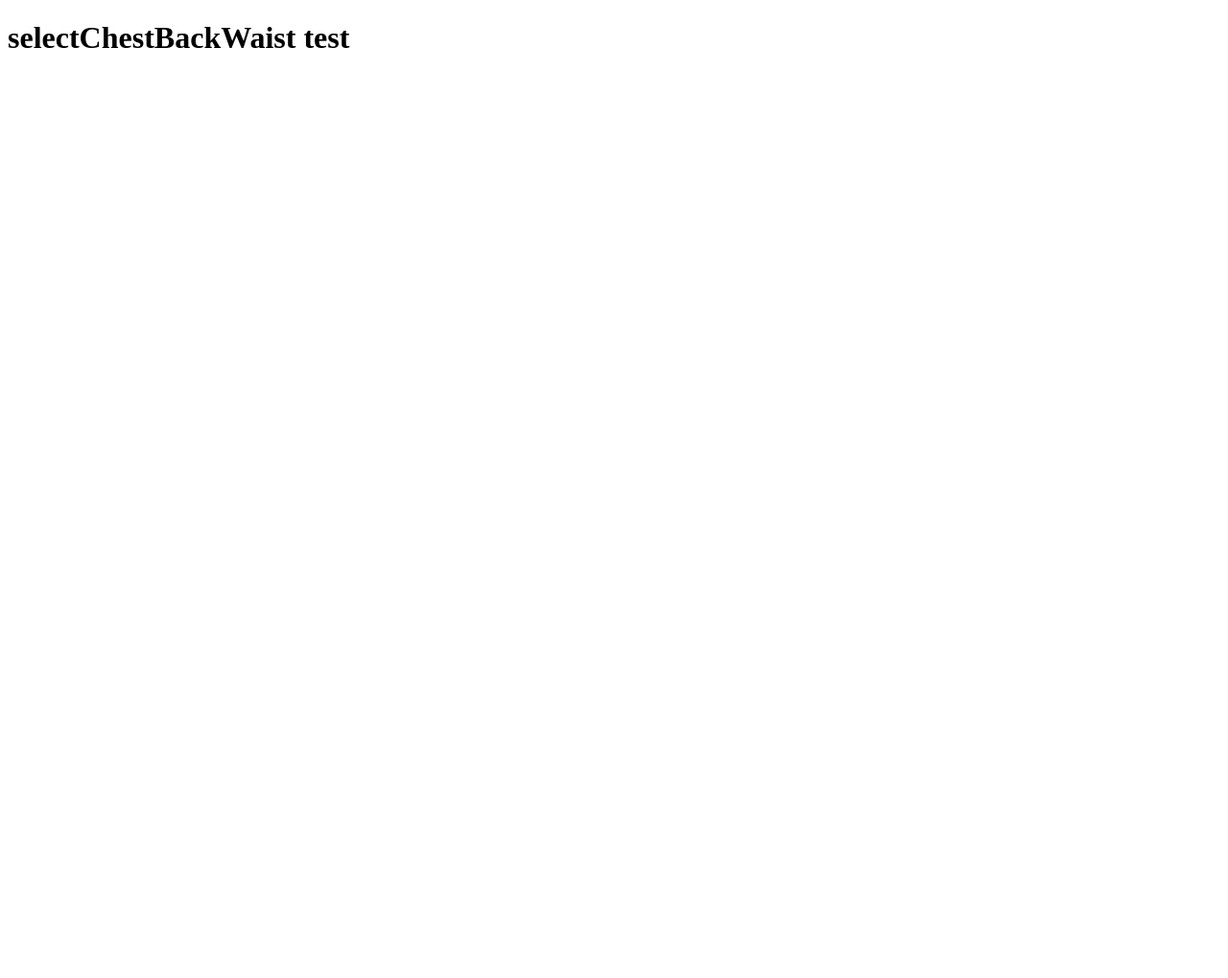
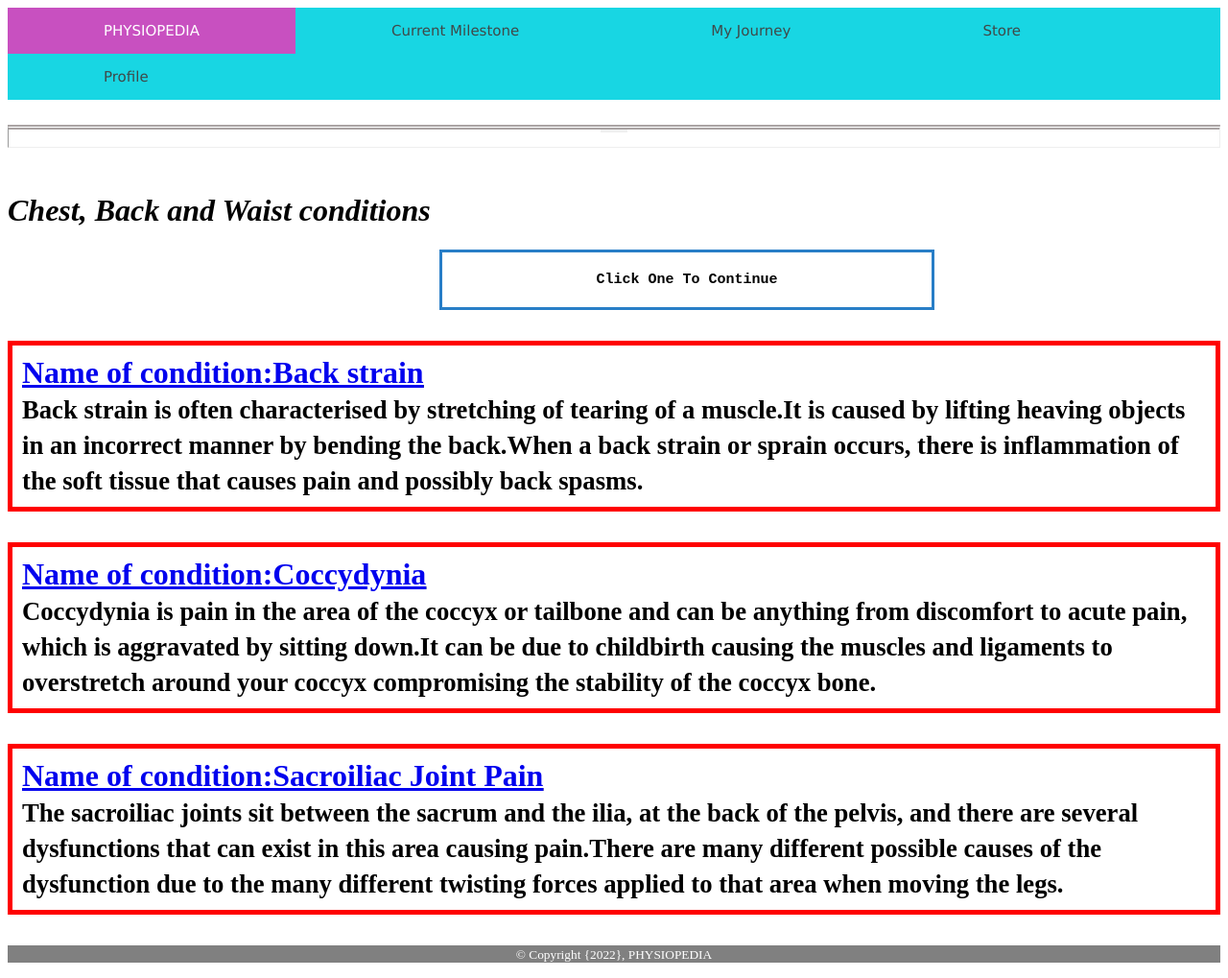
Before and after one commit to heidityx/PhysiopediaCo, a Django app: page /selections-ChestBackWaist/ in a window 1280 px wide. Before the commit the page is almost empty. Shown: the whole page at 96% size. Before the commit the page ends 50 px from the top, so only its background shows below. Run offline with Django 4.2, Linux system fonts and the light colour scheme.

Commit message:
selectChestBackWaist -mingwen

```diff
--- a/physiopediaWeb/physioApp/templates/selectChestBackWaist.html
+++ b/physiopediaWeb/physioApp/templates/selectChestBackWaist.html
@@ -1,8 +1,74 @@
-<!DOCTYPE html>
-<html>
-<body>
 
-<h1>selectChestBackWaist test</h1>
+    <!DOCTYPE html>
+    <html>
 
-</body>
-</html>
+         <head>
+            <meta charset="utf-8">
+            <meta name="viewport" content="width=device-width, initial-scale=1">
+            <meta name="description" content="Selection page for physiotherapy exercises">
+            <title>Selection Page</title>
+            {% load static %}
+            <link rel="stylesheet" href="{% static './css/selection.css' %}">
+            <link rel="stylesheet" href="{% static './css/bodyparts.css' %}">
+            <link rel="stylesheet" href="https://cdnjs.cloudflare.com/ajax/libs/font-awesome/4.7.0/css/font-awesome.min.css">
+
+
+         </head>
+
+        <main>
+           <header>
+
+            <div class="navbar">
+                <a class="active" href="#Physiopedia">PHYSIOPEDIA</a>
+                <a href="../currentMilestone/" >Current Milestone</a>
+                <a href="#" >My Journey</a>
+                <a href="../store/" >Store</a>
+                <a href="../profile-settings/" >Profile</a>
+
+             </div>
+
+           </header>
+
+           <br>
+           <hr class="style15">
+           <br>
+
+                <h1><b><i>Chest, Back and Waist conditions</i></b><h1>
+
+            <div class="selectbutton">
+                <P>Click One To Continue</P>
+            </div>
+
+            <div>
+                <p style="padding: 10px; border: 5px solid red;"><u><a href="../currentMilestone/">Name of condition:Back strain </a></u>
+                <br><small>Back strain is often characterised by stretching of tearing of a muscle.It is caused by lifting heaving objects in an incorrect manner by bending the back.When a back strain or sprain occurs, there is inflammation of the soft tissue that causes pain and possibly back spasms. </small></p>
+
+            </div>
+
+
+            <div>
+                <p style="padding: 10px; border: 5px solid red;"><u><a href="../currentMilestone/">Name of condition:Coccydynia</a></u>
+                <br><small>Coccydynia is pain in the area of the coccyx or tailbone and can be anything from discomfort to acute pain, which is aggravated by sitting down.It can be due to childbirth causing the muscles and ligaments to overstretch around your coccyx compromising the stability of the coccyx bone. </small></p>
+
+            </div>
+
+            <div>
+                <p style="padding: 10px; border: 5px solid red;"><u><a href="../currentMilestone/">Name of condition:Sacroiliac Joint Pain </a></u>
+                <br><small>The sacroiliac joints sit between the sacrum and the ilia, at the back of the pelvis, and there are several dysfunctions that can exist in this area causing pain.There are many different possible causes of the dysfunction due to the many different twisting forces applied to that area when moving the legs. </small></p>
+
+            </div>
+
+
+
+           </main>
+
+           <footer>
+            <div class="footer">
+
+              <p><small>&copy; Copyright {2022}, PHYSIOPEDIA</small> </p>
+
+          </div>
+           </footer>
+
+
+    </html>
--- a/physiopediaWeb/physioApp/templates/selection.html
+++ b/physiopediaWeb/physioApp/templates/selection.html
@@ -42,7 +42,9 @@
 
                     <div>
                     <label><b>Chest, Back and Waist</b></label>
+                    <a href="../selections-ChestBackWaist/">
                     <img border="8" src="{% static '/images/Back.png' %}" alt="Back Pain">
+                    </a>
 
 
                     </div>
```
